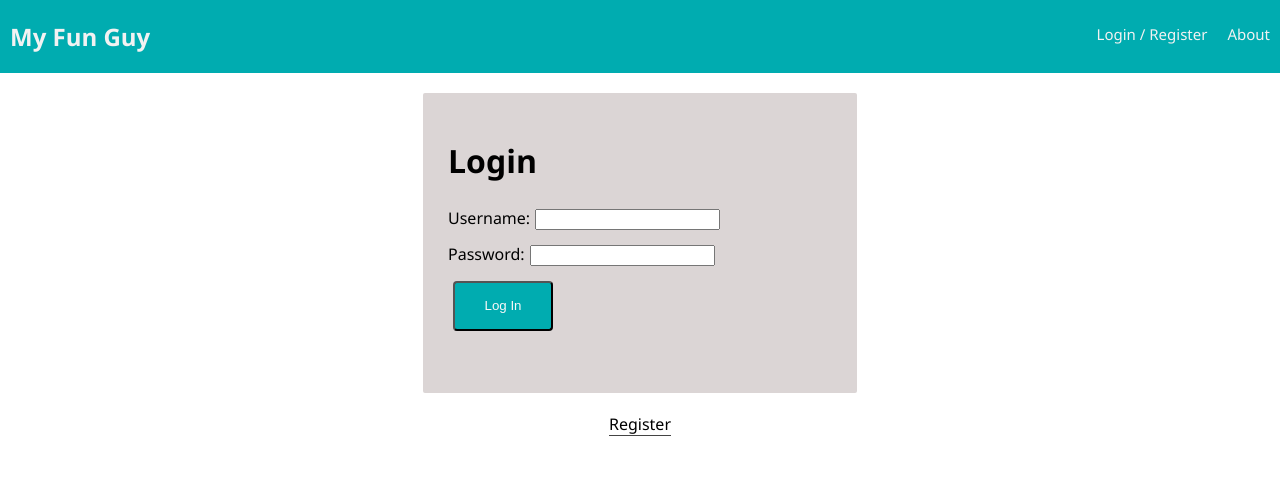
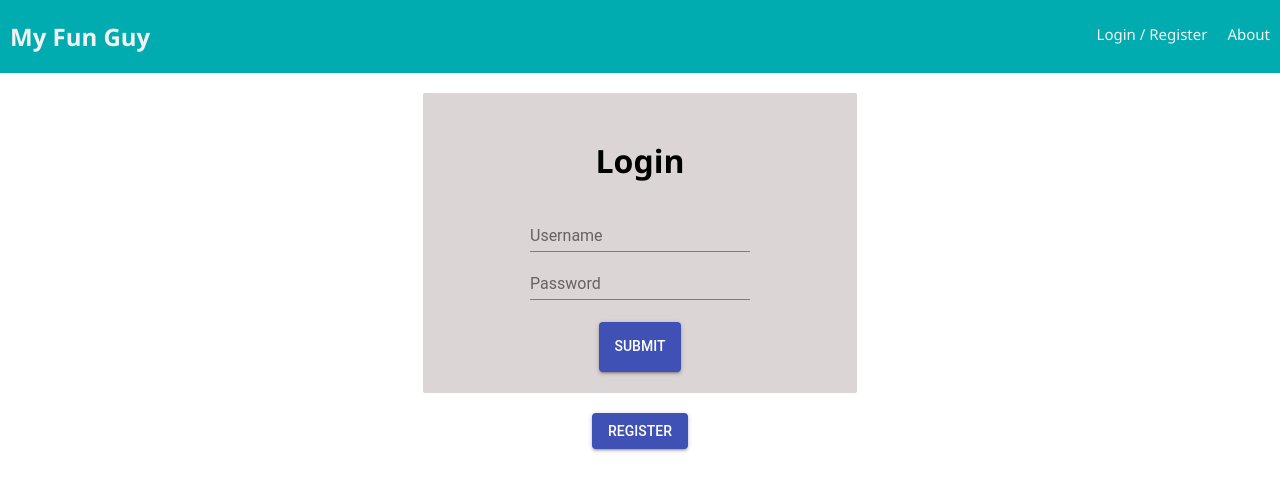
Before and after one commit to Ajames07/iot-my-fun-guy, a React (Create React App) app: page /info#/home in a window 1280 px wide. Shown: the top 490 px of the page. Built offline with nearby package versions, Linux system fonts and the light colour scheme; no server answers.

Commit message:
Added material styling to login and register pages

```diff
--- a/src/components/App/App.js
+++ b/src/components/App/App.js
@@ -9,7 +9,6 @@ import {
 import {connect} from 'react-redux';
 
 import Nav from '../Nav/Nav';
-import Footer from '../Footer/Footer';
 
 import ProtectedRoute from '../ProtectedRoute/ProtectedRoute'
 
--- a/src/components/LoginPage/LoginPage.js
+++ b/src/components/LoginPage/LoginPage.js
@@ -1,5 +1,8 @@
 import React, { Component } from 'react';
 import { connect } from 'react-redux';
+import Button from '@material-ui/core/Button';
+import TextField from '@material-ui/core/TextField';
+import '../../styles/main.css';
 
 class LoginPage extends Component {
   state = {
@@ -40,47 +43,48 @@ class LoginPage extends Component {
             {this.props.errors.loginMessage}
           </h2>
         )}
-        <form onSubmit={this.login}>
+        <form onSubmit={this.login} className="center-text">
           <h1>Login</h1>
           <div>
-            <label htmlFor="username">
-              Username:
-              <input
+              <TextField
+                label="Username"
                 type="text"
                 name="username"
                 value={this.state.username}
                 onChange={this.handleInputChangeFor('username')}
               />
-            </label>
           </div>
           <div>
-            <label htmlFor="password">
-              Password:
-              <input
+              <TextField
+                label="Password"
                 type="password"
                 name="password"
                 value={this.state.password}
                 onChange={this.handleInputChangeFor('password')}
               />
-            </label>
           </div>
+          <br />
           <div>
-            <input
+            <Button
+              variant="contained"
+              color="primary"
               className="log-in"
               type="submit"
               name="submit"
               value="Log In"
-            />
+            >Submit</Button>
           </div>
         </form>
         <center>
-          <button
+          <Button
+            variant="contained"
+            color="primary"
             type="button"
             className="link-button"
             onClick={() => {this.props.dispatch({type: 'SET_TO_REGISTER_MODE'})}}
           >
             Register
-          </button>
+          </Button>
         </center>
       </div>
     );
--- a/src/components/RegisterPage/RegisterPage.js
+++ b/src/components/RegisterPage/RegisterPage.js
@@ -1,5 +1,7 @@
 import React, { Component } from 'react';
-import {connect} from 'react-redux';
+import { connect } from 'react-redux';
+import Button from '@material-ui/core/Button';
+import TextField from '@material-ui/core/TextField';
 
 class RegisterPage extends Component {
   state = {
@@ -19,7 +21,7 @@ class RegisterPage extends Component {
         },
       });
     } else {
-      this.props.dispatch({type: 'REGISTRATION_INPUT_ERROR'});
+      this.props.dispatch({ type: 'REGISTRATION_INPUT_ERROR' });
     }
   } // end registerUser
 
@@ -40,47 +42,48 @@ class RegisterPage extends Component {
             {this.props.errors.registrationMessage}
           </h2>
         )}
-        <form onSubmit={this.registerUser}>
+        <form onSubmit={this.registerUser} className="center-text">
           <h1>Register User</h1>
           <div>
-            <label htmlFor="username">
-              Username:
-              <input
+            <TextField
+              label="Username"
               type="text"
               name="username"
               value={this.state.username}
               onChange={this.handleInputChangeFor('username')}
             />
-            </label>
           </div>
           <div>
-            <label htmlFor="password">
-              Password:
-              <input
+            <TextField
+              label="Password"
               type="password"
               name="password"
               value={this.state.password}
               onChange={this.handleInputChangeFor('password')}
             />
-            </label>
           </div>
+          <br />
           <div>
-            <input
+            <Button
+              variant="contained"
+              color="primary"
               className="register"
               type="submit"
               name="submit"
               value="Register"
-            />
+            >Register</Button>
           </div>
         </form>
         <center>
-          <button
+          <Button
+            variant="contained"
+            color="primary"
             type="button"
             className="link-button"
-            onClick={() => {this.props.dispatch({type: 'SET_TO_LOGIN_MODE'})}}
+            onClick={() => { this.props.dispatch({ type: 'SET_TO_LOGIN_MODE' }) }}
           >
             Login
-          </button>
+          </Button>
         </center>
       </div>
     );
--- /dev/null
+++ b/src/styles/main.css
@@ -0,0 +1,3 @@
+.center-text {
+    text-align: center;
+}
```
Lines whose indentation alone changed are shown as unchanged.
